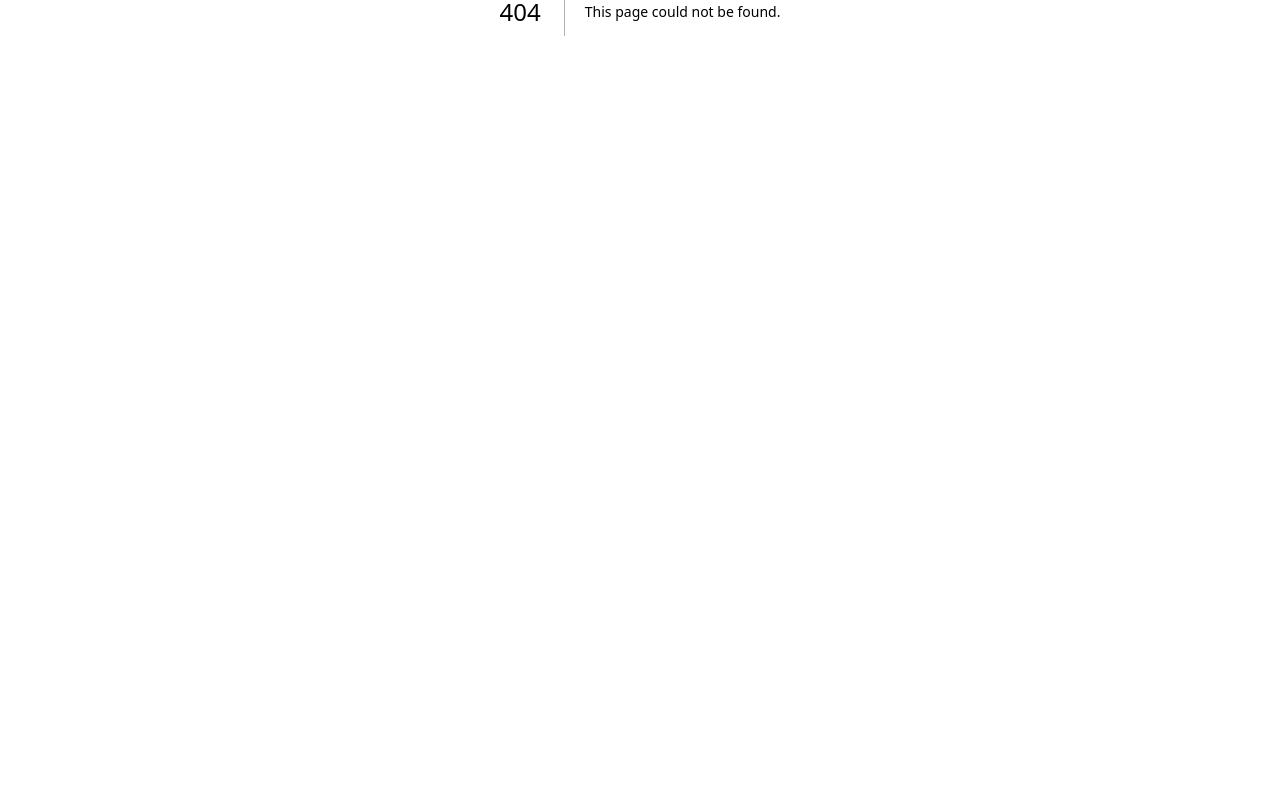
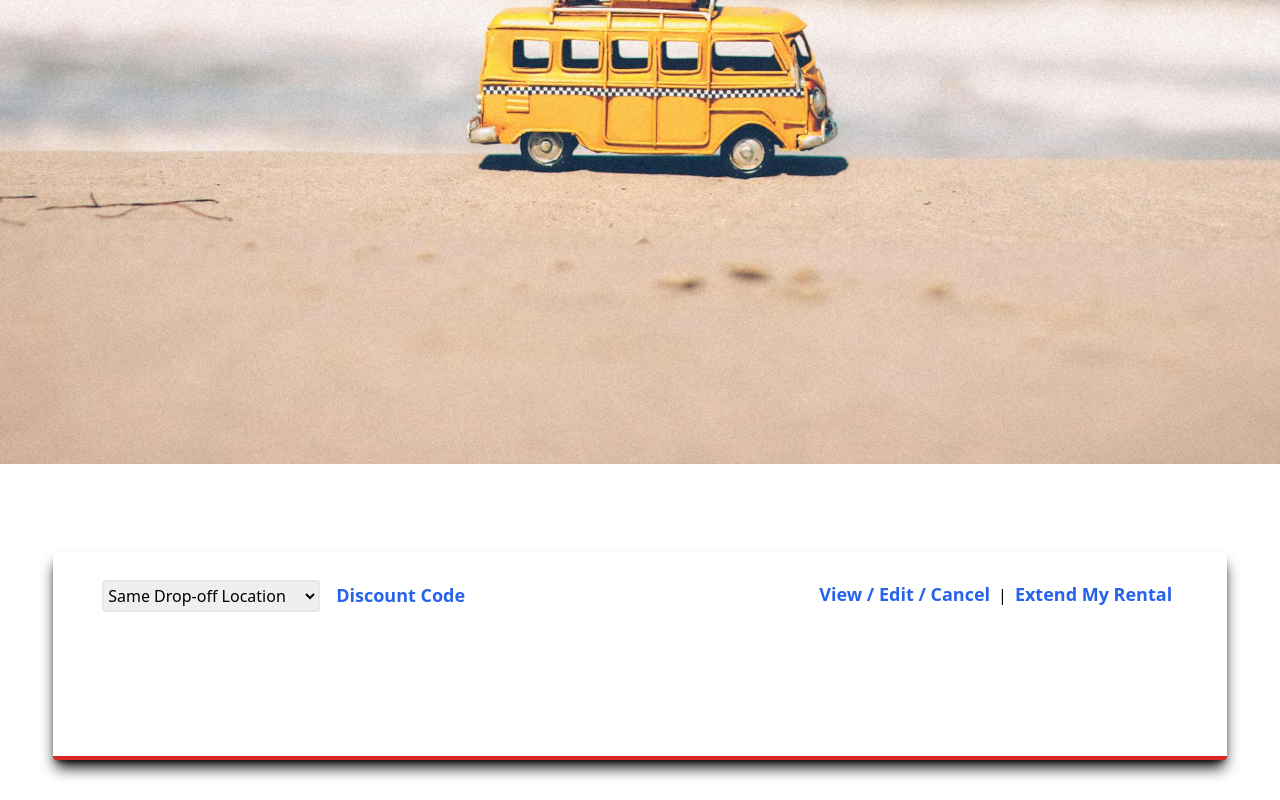
Before and after one commit to Peterson-Jacob/gsr, a Next.js app: page /components/jumbo in a window 1280 px wide. Before the commit this address had no page. Shown: the part 389-1189 px from the top of the page. Before the commit the page ends 800 px from the top, so only its background shows below. Built offline with nearby package versions, Linux system fonts and the light colour scheme.

Commit message:
Create jumbo.jsx

```diff
--- /dev/null
+++ b/pages/components/jumbo.jsx
@@ -0,0 +1,37 @@
+import Image from 'next/image';
+import beach from "./images/beach-car.jpg";
+import view from "./images/beach-view.jpeg";
+
+
+
+export default function Jumbo(){
+    return(
+        <>
+            <div className=''>
+                <Image src={beach} alt="picture provided by Nubia Navarro" className="w-full beach"/>
+            </div>
+
+            <div className='w-full jprompt'>
+                <div className='w-11/12 my-0 mx-auto'>
+                    <h1 className='text-5xl text-white font-semibold tagline'>Dash Away with Gash Rental Car!</h1>
+                </div>
+                <div className='w-11/12 my-10 mx-auto bg-white h-52 rounded shadow-lg shadow-black border-b-4 border-red-600'>
+
+                    <div className='flex w-11/12 my-0 mx-auto'>
+                        <div className=' flex-initial w-2/3 '>
+                            <select className='my-7 mr-4  py-0.5 border-2 rounded' id="drop-off">
+                                <option value="same">Same Drop-off Location</option>
+                                <option value="differnt">Differnt Drop-off Location</option>
+                            </select>
+                            <p className='text-lg text-blue-600 font-semibold inline-block'>Discount Code</p>
+                        </div>
+                        <div className='flex-initial w-1/3 my-7'>
+                            <p className='text-lg text-blue-600 font-semibold inline-block mr-2 '>View / Edit / Cancel</p>|
+                            <p className='text-lg text-blue-600 font-semibold inline-block ml-2'>Extend My Rental</p>
+                        </div>
+                    </div>
+                </div>
+            </div>
+        </>
+    )
+}
```
